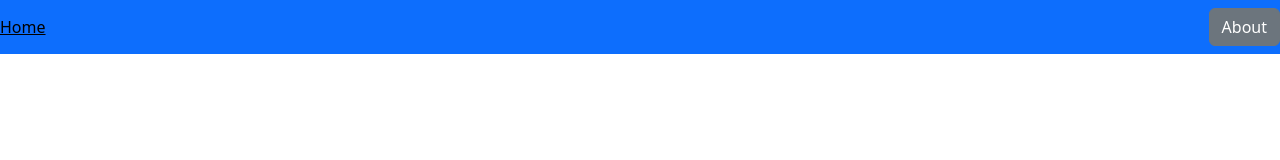
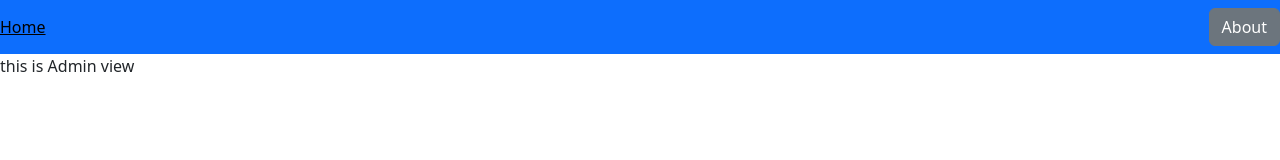
Before and after one commit to Janarthanan-Gnanamurthy/MAD-2, a Vue app in the folder Frontend/: page /admin in a window 1280 px wide. Before the commit this address had no page. Shown: the top 160 px of the page. Built offline with nearby package versions, Linux system fonts and the light colour scheme.

Commit message:
added admin page

```diff
--- a/Frontend/src/router/index.js
+++ b/Frontend/src/router/index.js
@@ -28,6 +28,11 @@ const router = createRouter({
       name: 'register',
       component: () => import('../views/RegisterView.vue')
     },
+    {
+      path: '/admin',
+      name: 'admindashboard',
+      component: () => import('../views/AdminView.vue')
+    },
   ]
 })
 
--- /dev/null
+++ b/Frontend/src/views/AdminView.vue
@@ -0,0 +1,7 @@
+<template>
+    <main>
+        <div>
+            this is Admin view
+        </div>
+    </main>
+</template>
```
